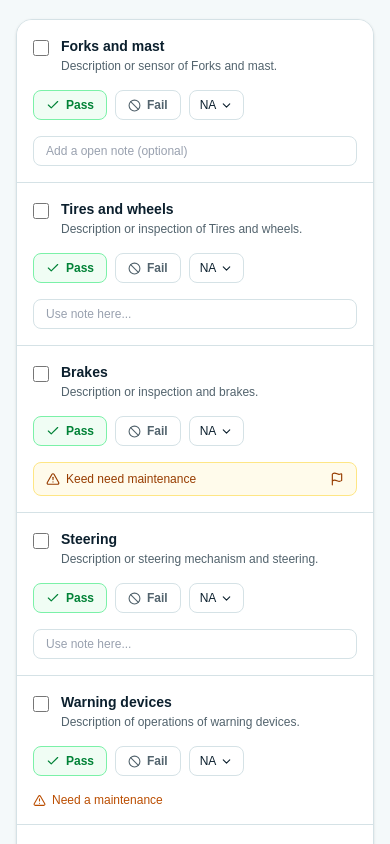
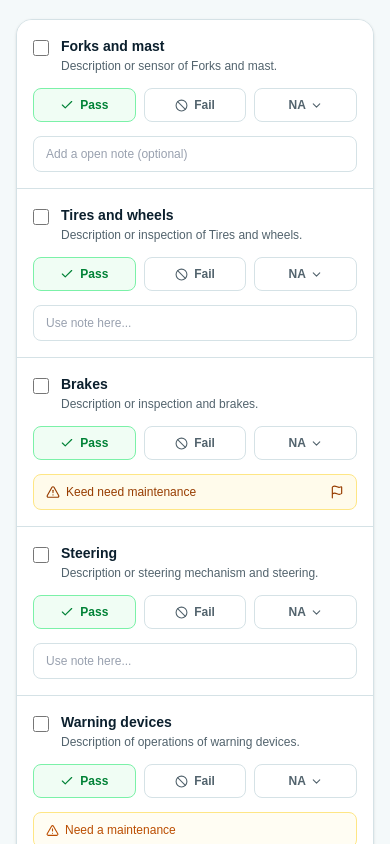
Before and after one commit to NileshJadhav1312/Forklift-Inspection, a Next.js app: page / in a window 390 px wide. Shown: the part 1720-2564 px from the top of the page. Built offline with nearby package versions, Linux system fonts and the light colour scheme.

Commit message:
Fix checklist buttons and note input alignment on mobile screens

```diff
--- a/src/components/checklist/ChecklistItem.tsx
+++ b/src/components/checklist/ChecklistItem.tsx
@@ -39,7 +39,7 @@ export default function ChecklistItem({
 
   return (
     <div
-      className={`flex flex-col gap-4 border-b border-border bg-white p-4 transition-colors duration-200 hover:bg-[#f0f9fa] sm:p-5 lg:flex-row lg:items-center lg:justify-between ${
+      className={`flex flex-col gap-3.5 border-b border-border bg-white p-4 transition-colors duration-200 hover:bg-[#f0f9fa] sm:p-5 lg:flex-row lg:items-center lg:justify-between lg:gap-4 ${
         isLast ? "border-b-0" : ""
       }`}
     >
@@ -61,12 +61,12 @@ export default function ChecklistItem({
       </div>
 
       {/* Status Buttons */}
-      <div className="flex items-center gap-2">
+      <div className="grid w-full grid-cols-3 gap-2 lg:flex lg:w-auto lg:items-center">
         {/* Pass */}
         <button
           type="button"
           onClick={() => handleStatusChange("pass")}
-          className={`flex items-center gap-1.5 rounded-lg border px-3 py-1.5 text-xs font-semibold transition-colors duration-200 ${
+          className={`flex items-center justify-center gap-1.5 rounded-lg border px-3 py-2 text-xs font-semibold transition-colors duration-200 sm:py-1.5 ${
             status === "pass"
               ? "border-green-300 bg-green-50 text-green-700 hover:bg-green-100"
               : "border-border bg-white text-text-muted hover:bg-gray-50"
@@ -80,7 +80,7 @@ export default function ChecklistItem({
         <button
           type="button"
           onClick={() => handleStatusChange("fail")}
-          className={`flex items-center gap-1.5 rounded-lg border px-3 py-1.5 text-xs font-semibold transition-colors duration-200 ${
+          className={`flex items-center justify-center gap-1.5 rounded-lg border px-3 py-2 text-xs font-semibold transition-colors duration-200 sm:py-1.5 ${
             status === "fail"
               ? "border-red-300 bg-red-50 text-red-600 hover:bg-red-100"
               : "border-border bg-white text-text-muted hover:bg-gray-50"
@@ -94,10 +94,10 @@ export default function ChecklistItem({
         <button
           type="button"
           onClick={() => handleStatusChange("na")}
-          className={`flex items-center gap-1 rounded-lg border px-2.5 py-1.5 text-xs transition-colors duration-200 ${
+          className={`flex items-center justify-center gap-1 rounded-lg border px-3 py-2 text-xs font-semibold transition-colors duration-200 sm:py-1.5 ${
             status === "na"
-              ? "border-amber-300 bg-amber-50 font-semibold text-amber-700"
-              : "border-border bg-white text-text-main hover:bg-gray-100"
+              ? "border-amber-300 bg-amber-50 text-amber-700 hover:bg-amber-100"
+              : "border-border bg-white text-text-muted hover:bg-gray-50"
           }`}
         >
           NA
@@ -108,7 +108,7 @@ export default function ChecklistItem({
       {/* Note */}
       <div className="w-full lg:w-[320px]">
         {item.noteType === "alert" ? (
-          <div className="flex items-center justify-between rounded-lg border border-amber-200 bg-amber-50 px-3 py-2 text-xs font-medium text-amber-800 transition-colors duration-200 hover:bg-amber-100">
+          <div className="flex h-9 items-center justify-between rounded-lg border border-amber-200 bg-amber-50 px-3 text-xs font-medium text-amber-800 transition-colors duration-200 hover:bg-amber-100">
             <span className="flex items-center gap-1.5">
               <AlertTriangle size={14} />
               {item.note}
@@ -116,7 +116,7 @@ export default function ChecklistItem({
             <Flag size={14} />
           </div>
         ) : item.noteType === "warning" ? (
-          <div className="flex items-center gap-1.5 text-xs font-medium text-amber-700 transition-colors duration-200 hover:text-amber-800">
+          <div className="flex h-9 items-center gap-1.5 rounded-lg border border-amber-200 bg-amber-50/60 px-3 text-xs font-medium text-amber-700 transition-colors duration-200 hover:text-amber-800">
             <AlertTriangle size={13} />
             {item.note}
           </div>
@@ -126,7 +126,7 @@ export default function ChecklistItem({
             value={noteValue}
             onChange={(e) => setNoteValue(e.target.value)}
             placeholder={item.note || "Add a open note (optional)"}
-            className="w-full rounded-lg border border-border bg-white px-3 py-1.5 text-xs text-text-main placeholder:text-gray-400 transition-colors duration-200 hover:border-primary focus:border-primary focus:outline-none"
+            className="h-9 w-full rounded-lg border border-border bg-white px-3 text-xs text-text-main placeholder:text-gray-400 transition-colors duration-200 hover:border-primary focus:border-primary focus:outline-none"
           />
         )}
       </div>
```
